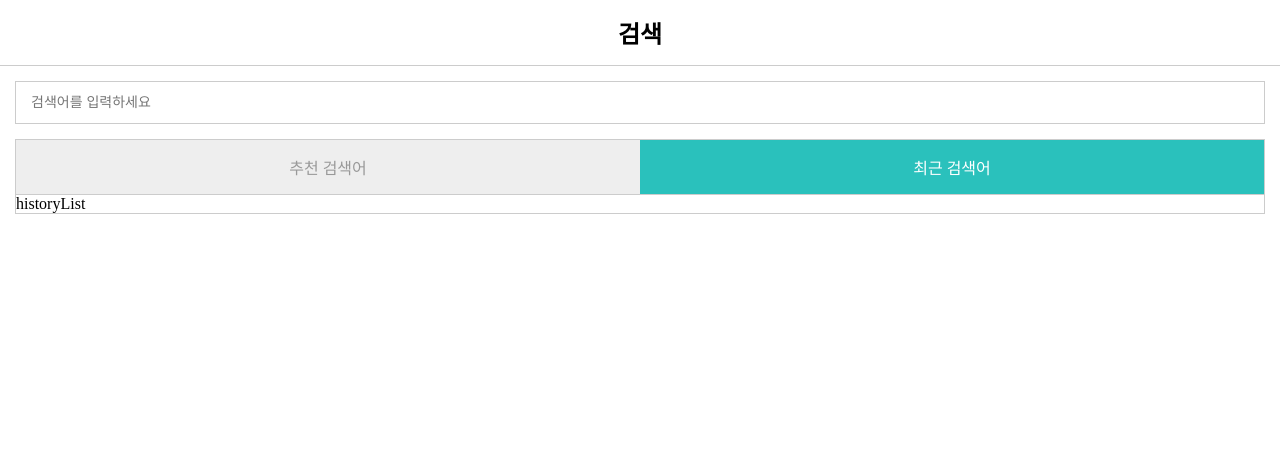
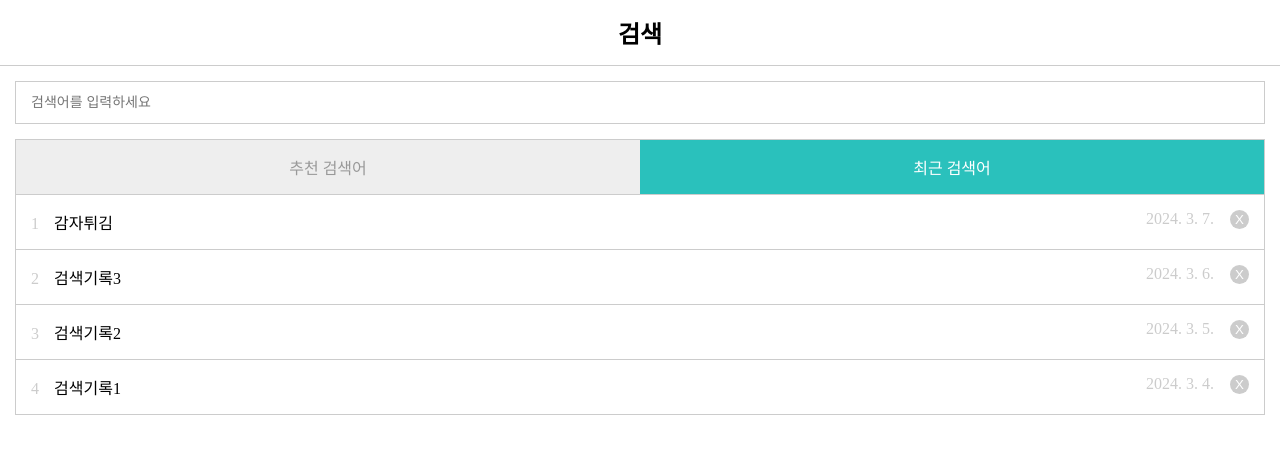
Before and after one commit to duo2208/react-search, a React app in the folder 3-component/: page / in a window 1280 px wide. Both pictures are taken after a click on the item "최근 검색어". Shown: the top 454 px of the page. Built offline with nearby package versions, Linux system fonts and the light colour scheme.

Commit message:
feat: 최근 검색어 및 추천 검색어 컴포넌트 단위로 다시 구현 (using 상속)

```diff
--- a/3-component/src/App.js
+++ b/3-component/src/App.js
@@ -4,6 +4,8 @@ import SearchForm from "./components/SearchForm.js";
 import SearchResult from "./components/SearchResult.js";
 import store from './Store.js';
 import Tabs, { TabType } from "./components/Tabs.js";
+import KeywordList from "./components/KeywordList.js";
+import HistoryList from "./components/HistoryList.js";
 
 export default class App extends React.Component {
   constructor() {
@@ -66,8 +68,8 @@ export default class App extends React.Component {
                   selectedTab={ selectedTab }
                   onChange={(selectedTab) => this.setState({ selectedTab })}
                 />
-                {selectedTab === TabType.KEYWORD && <>keywordList</>}
-                {selectedTab === TabType.HISTORY && <>historyList</>}
+                {selectedTab === TabType.KEYWORD && <KeywordList onClick={(keyword) => this.search(keyword)} />}
+                {selectedTab === TabType.HISTORY && <HistoryList onClick={(keyword) => this.search(keyword)} />}
               </>
             )}
           </div>
--- a/3-component/src/Store.js
+++ b/3-component/src/Store.js
@@ -10,15 +10,50 @@ class Store {
     if (!storage) throw "no storage";
 
     this.storage = storage;
-  }
+  };
 
   search(keyword) {
-    // this.addHistory(keyword);
+    this.addHistory(keyword);
 
     return this.searchResult = this.storage.productData.filter((product) =>
       product.name.includes(keyword)
     );
-  }
+  };
+
+  getKeywordList() {
+    return this.storage.keywordData;
+  };
+
+  getHistoryList() {
+    return this.storage.historyData.sort(this._sortHistory);
+  };
+
+  _sortHistory(history1, history2) {
+    return history2.date - history1.date;
+  };
+
+  addHistory(keyword) {
+    keyword = keyword.trim();
+    if (!keyword) return;
+
+    const hasHistory = this.storage.historyData.some(
+      (history) => history.keyword === keyword
+    )
+    if (hasHistory) {
+      this.removeHistory(keyword);
+    }
+
+    const id = createNextId();
+    const date = new Date();
+    this.storage.historyData.push({ id, keyword, date });
+    this.storage.historyData = this.storage.historyData.sort(this._sortHistory);
+  };
+
+  removeHistory(keyword) {
+    this.storage.historyData = this.storage.historyData.filter(
+      (history) => history.keyword !== keyword
+    );
+  };
 }
 
 const store = new Store(storage);
--- /dev/null
+++ b/3-component/src/components/HistoryList.js
@@ -0,0 +1,40 @@
+import React from "react";
+import List from "./List.js";
+import store from "../Store.js";
+import { formatRelativeDate } from "../helpers.js";
+
+export class HistoryList extends List {
+    componentDidMount() {
+        this.fetch();
+    };
+
+    fetch() {
+        const data = store.getHistoryList();
+        this.setState({
+            data,
+        })
+    }
+
+    handleClearHistory(event, keyword) {
+        event.stopPropagation();
+        store.removeHistory(keyword);
+        this.fetch();
+    };
+
+    renderItem(item, idx) {
+        return (
+            <>
+                <span className="number">{idx + 1}</span>
+                <span>{item.keyword}</span>
+                <span className="date">{formatRelativeDate(item.date)}</span>
+                <button
+                    className="btn-remove"
+                    onClick={event => this.handleClearHistory(event, item.keyword)}
+                >
+                </button>
+            </>
+        )
+    };
+};
+
+export default HistoryList;
--- /dev/null
+++ b/3-component/src/components/KeywordList.js
@@ -0,0 +1,23 @@
+import React from "react";
+import List from "./List.js";
+import store from "../Store.js";
+
+export class KeywordList extends List {
+    componentDidMount() {
+        const data = store.getKeywordList();
+        this.setState({
+            data,
+        });
+    };
+
+    renderItem(item, idx) {
+        return (
+            <>
+                <span className="number">{idx + 1}</span>
+                <span>{item.keyword}</span>
+            </>
+        )
+    };
+};
+
+export default KeywordList;
--- /dev/null
+++ b/3-component/src/components/List.js
@@ -0,0 +1,34 @@
+import React from "react";
+
+export default class List extends React.Component {
+    constructor() {
+        super();
+
+        this.state = {
+            data: [],
+        };
+    };
+
+    // 추상메서드
+    renderItem(item, index) {
+        throw "renderItem()"
+    };
+
+    render() {
+        const { onClick } = this.props;
+        const { data } = this.state;
+
+        return (
+            <ul className="list">
+                {data.map((item, idx) => (
+                    <li
+                        key={item.id}
+                        onClick={() => onClick(item.keyword)}
+                    >
+                        { this.renderItem(item, idx) }
+                    </li>
+                ))}
+            </ul>
+        )
+    };
+};
```
